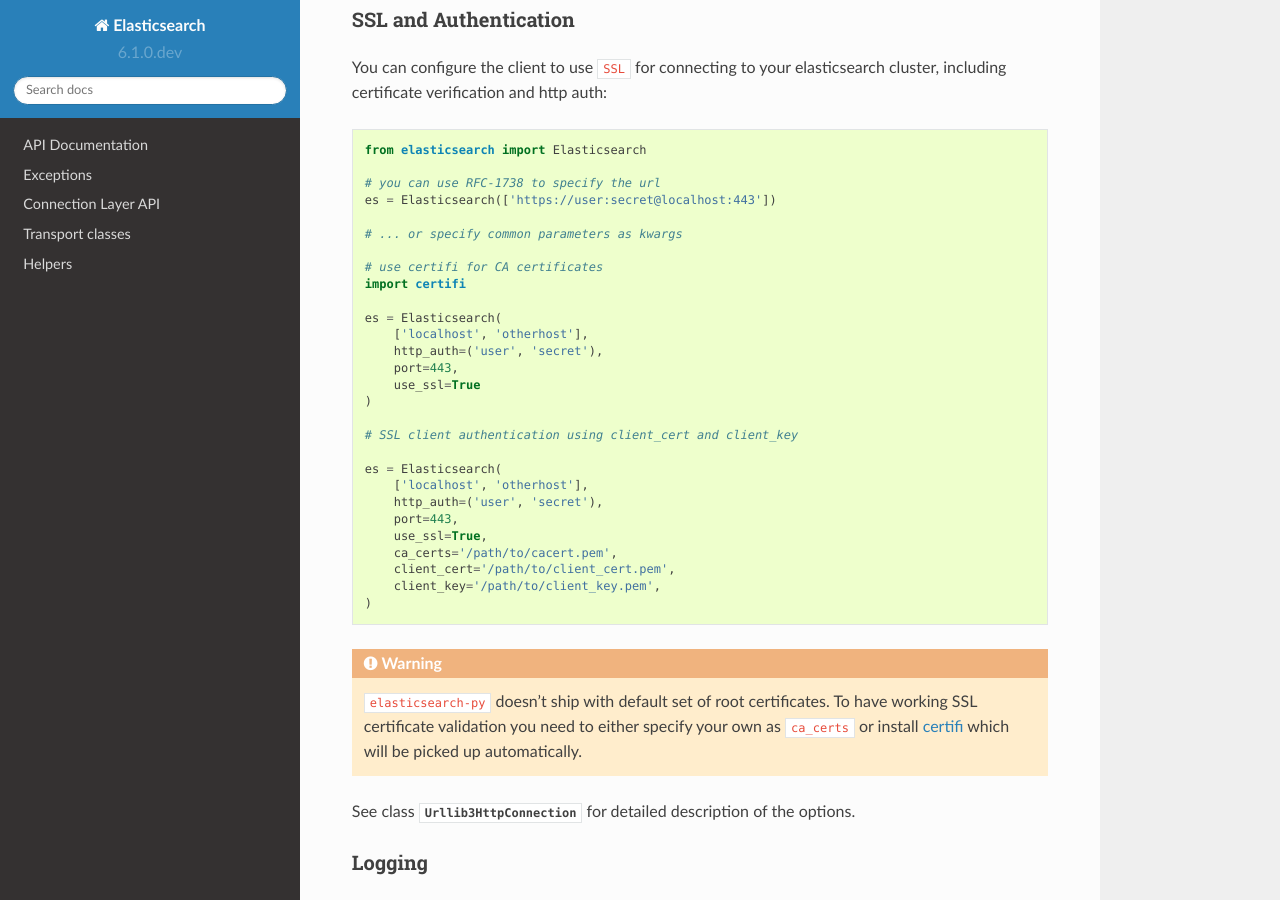
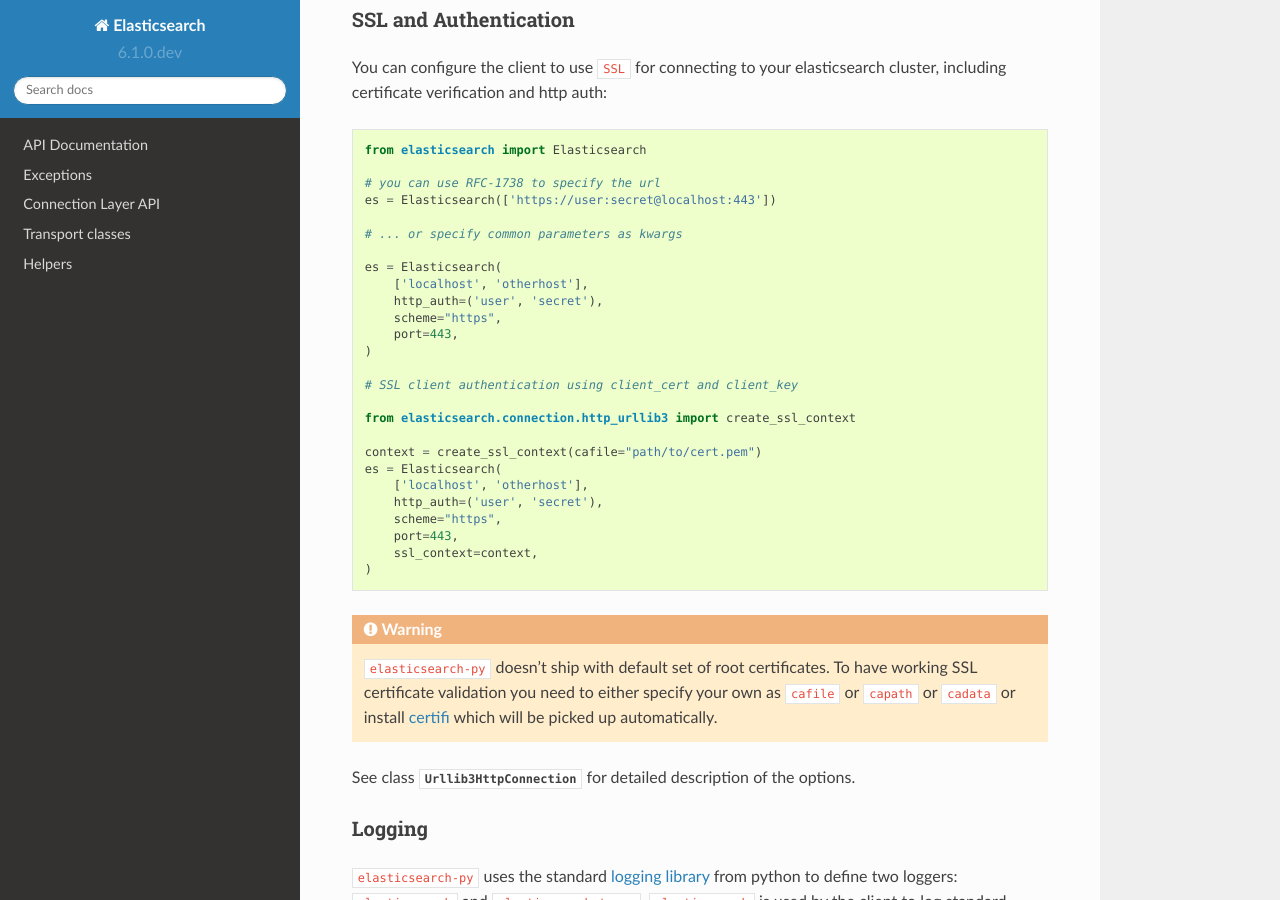
Before and after one commit to Logiclayer1111/elasticsearch, a Sphinx documentation site: the page built from docs/index.rst, in a window 1280 px wide and 900 px high, scrolled down 3354 px. Built offline with Sphinx 7.4.7 and the Read the Docs theme 2.0.0, drawn with Linux system fonts in a browser that asks for light colours.

Commit message:
more docs updates

```diff
--- a/docs/index.rst
+++ b/docs/index.rst
@@ -191,34 +191,32 @@
 
     # ... or specify common parameters as kwargs
 
-    # use certifi for CA certificates
-    import certifi
-
     es = Elasticsearch(
         ['localhost', 'otherhost'],
         http_auth=('user', 'secret'),
+        scheme="https",
         port=443,
-        use_ssl=True
     )
 
     # SSL client authentication using client_cert and client_key
 
+    from elasticsearch.connection.http_urllib3 import create_ssl_context
+
+    context = create_ssl_context(cafile="path/to/cert.pem")
     es = Elasticsearch(
         ['localhost', 'otherhost'],
         http_auth=('user', 'secret'),
+        scheme="https",
         port=443,
-        use_ssl=True,
-        ca_certs='/path/to/cacert.pem',
-        client_cert='/path/to/client_cert.pem',
-        client_key='/path/to/client_key.pem',
+        ssl_context=context,
     )
 
 ..  warning::
 
     ``elasticsearch-py`` doesn't ship with default set of root certificates. To
     have working SSL certificate validation you need to either specify your own
-    as ``ca_certs`` or install `certifi`_ which will be picked up
-    automatically.
+    as ``cafile`` or ``capath`` or ``cadata``  or install `certifi`_ which will
+    be picked up automatically.
 
 
 See class :class:`~elasticsearch.Urllib3HttpConnection` for detailed
```
